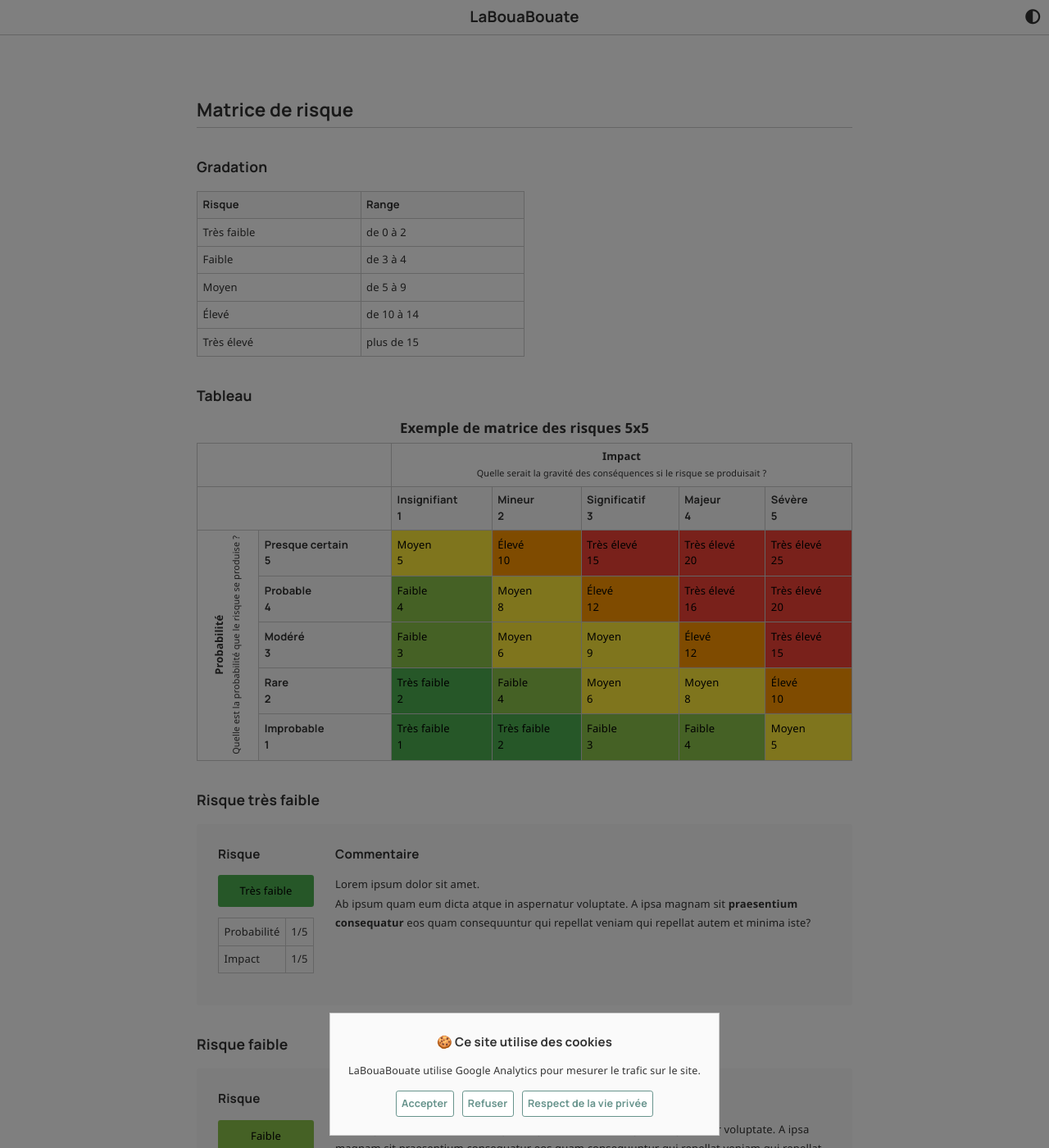
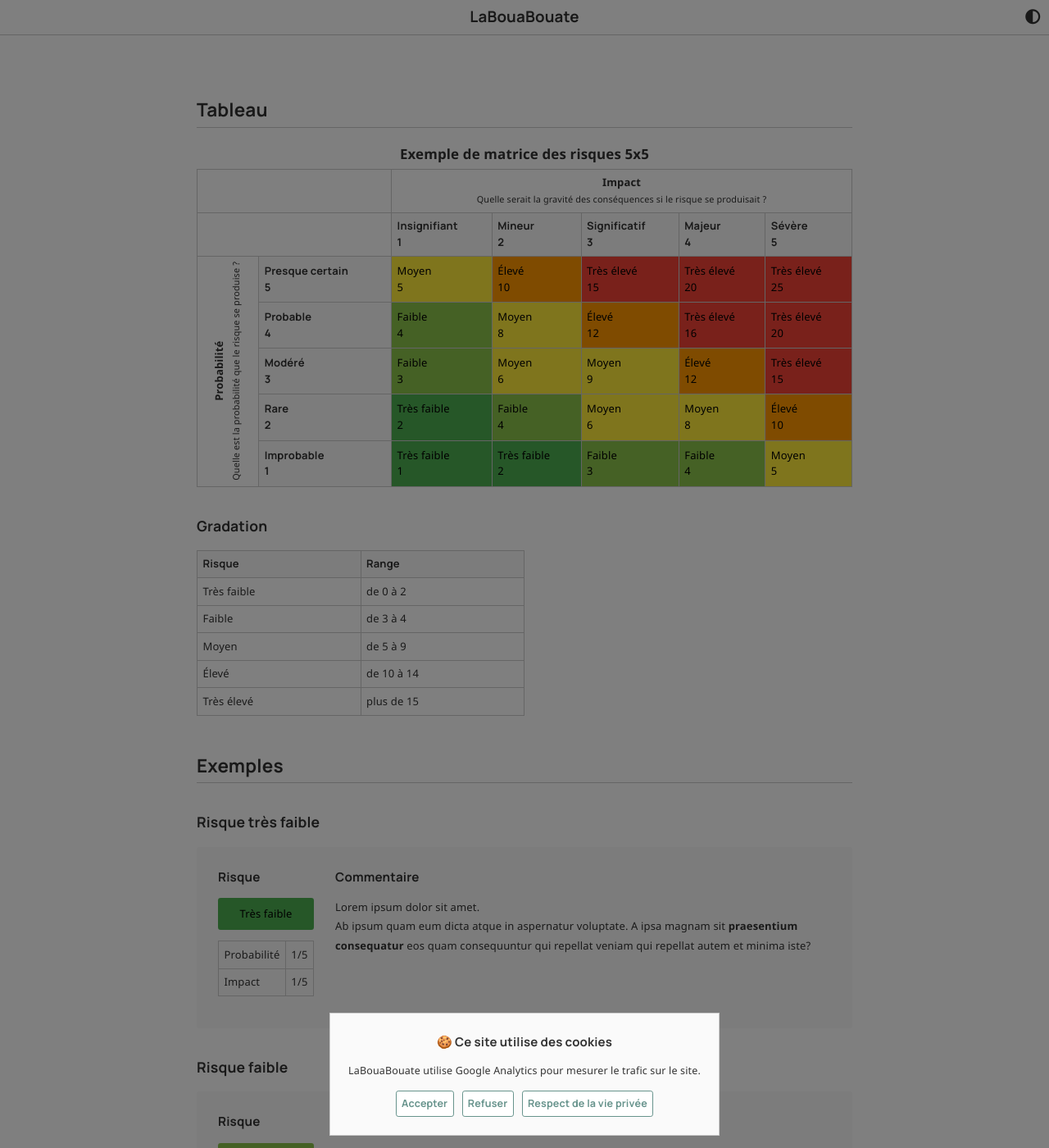
Before and after one commit to leobouard/leobouard.github.io, a Jekyll site: the page built from _pages/riskmatrix.md, in a window 1280 px wide and 1400 px high. Shown: the whole window at 82% size. Built offline with Jekyll 4.4.1, drawn with Linux system fonts in a browser that asks for light colours; nearby versions of some CDN libraries; some web fonts are replaced; some of the changed lines change nothing that is shown.

Commit message:
Update and rename test.md to riskmatrix.md

```diff
--- a/_pages/test.md
+++ b/_pages/riskmatrix.md
@@ -1,22 +1,10 @@
 ---
-permalink: /test
-title: "Test"
-description: "Page de test"
+permalink: /riskmatrix
+title: "Matrice de risque"
+description: "Correspondance entre l'impact et la probabilité pour établir un score de risque"
 ---
 
-## Matrice de risque
-
-### Gradation
-
-Risque | Range
------- | -----
-Très faible | de 0 à 2
-Faible | de 3 à 4
-Moyen | de 5 à 9
-Élevé | de 10 à 14
-Très élevé | plus de 15
-
-### Tableau
+## Tableau
 
 <table style="border-collapse: collapse; width: 100%;">
   <caption style="font-weight: bold; font-size: 1.3em; margin-bottom: 0.5em;">
@@ -91,6 +79,18 @@ Très élevé | plus de 15
   </tbody>
 </table>
 
+### Gradation
+
+Risque | Range
+------ | -----
+Très faible | de 0 à 2
+Faible | de 3 à 4
+Moyen | de 5 à 9
+Élevé | de 10 à 14
+Très élevé | plus de 15
+
+## Exemples
+
 ### Risque très faible
 
 {% include risk-score.html
```
